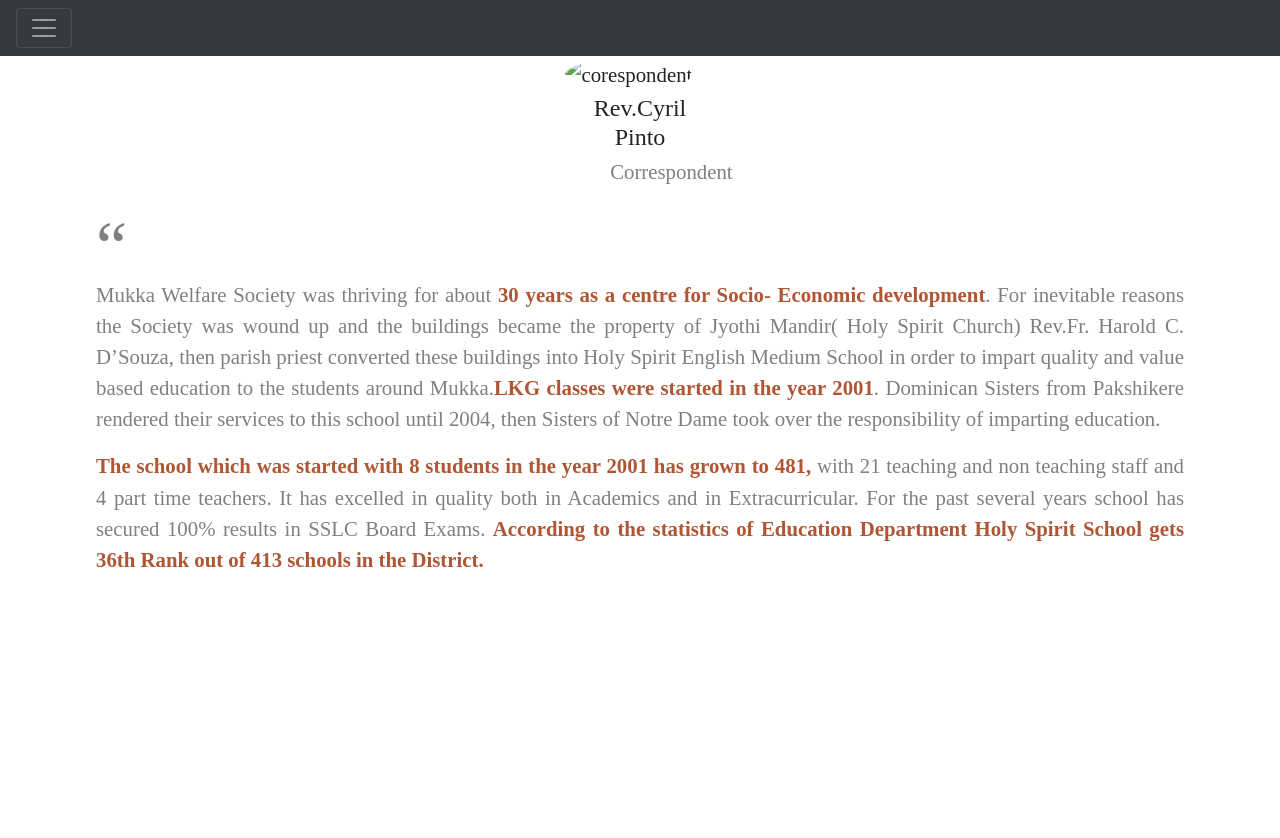
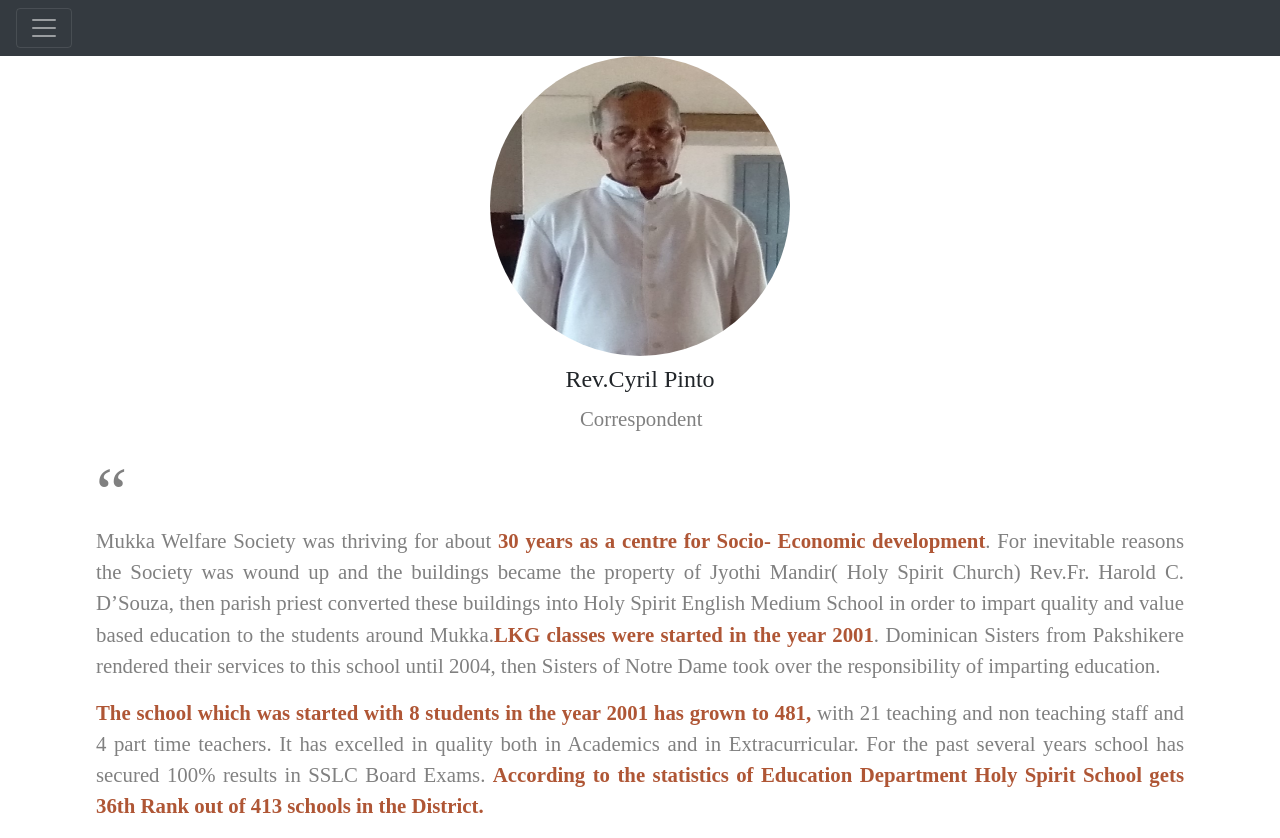
Before and after one commit to holyspiritschool/mukka, a plain HTML site: page about.html in a window 1280 px wide. Before the commit the page ends 800 px from the top, so only its background shows below. Drawn offline with nearby package versions, Linux system fonts and the light colour scheme; a web font is replaced by a local one.

Commit message:
Update about.html

```diff
--- a/about.html
+++ b/about.html
@@ -82,7 +82,7 @@
     </div>
         <div class="main-container">
             <div class="about-image">
-                <img src="images/corespondent.jpg" alt="corespondent">
+                <img src="corespondent.jpg" alt="corespondent">
                 <h4>Rev.Cyril Pinto</h4>
                 <p>Correspondent</p>
             </div>
```
